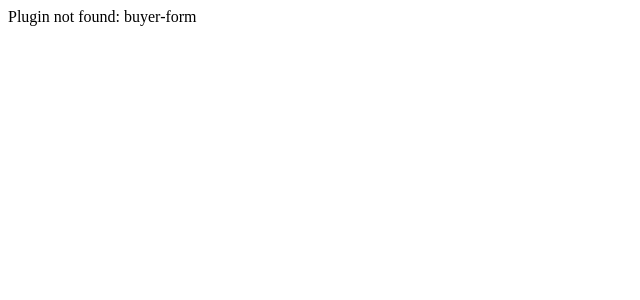
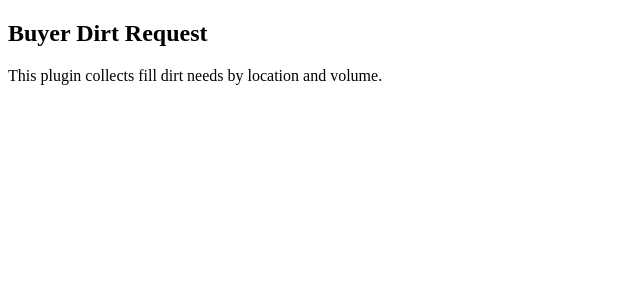
Before and after one commit to Zeke142/dirthub-core, a Next.js app: page /plugins/buyer-form in a window 1280 px wide. Before the commit this address had no page. Shown: the top 300 px of the page, without its empty margins (0-640 px from the left). Built offline with nearby package versions, Linux system fonts and the light colour scheme.

Commit message:
Create page.tsx

```diff
--- /dev/null
+++ b/src/app/plugins/buyer-form/page.tsx
@@ -0,0 +1,8 @@
+export default function BuyerFormPage() {
+  return (
+    <div className="p-4 bg-white shadow rounded plugin-buyer-form">
+      <h2 className="text-lg font-semibold">Buyer Dirt Request</h2>
+      <p>This plugin collects fill dirt needs by location and volume.</p>
+    </div>
+  );
+}
```
